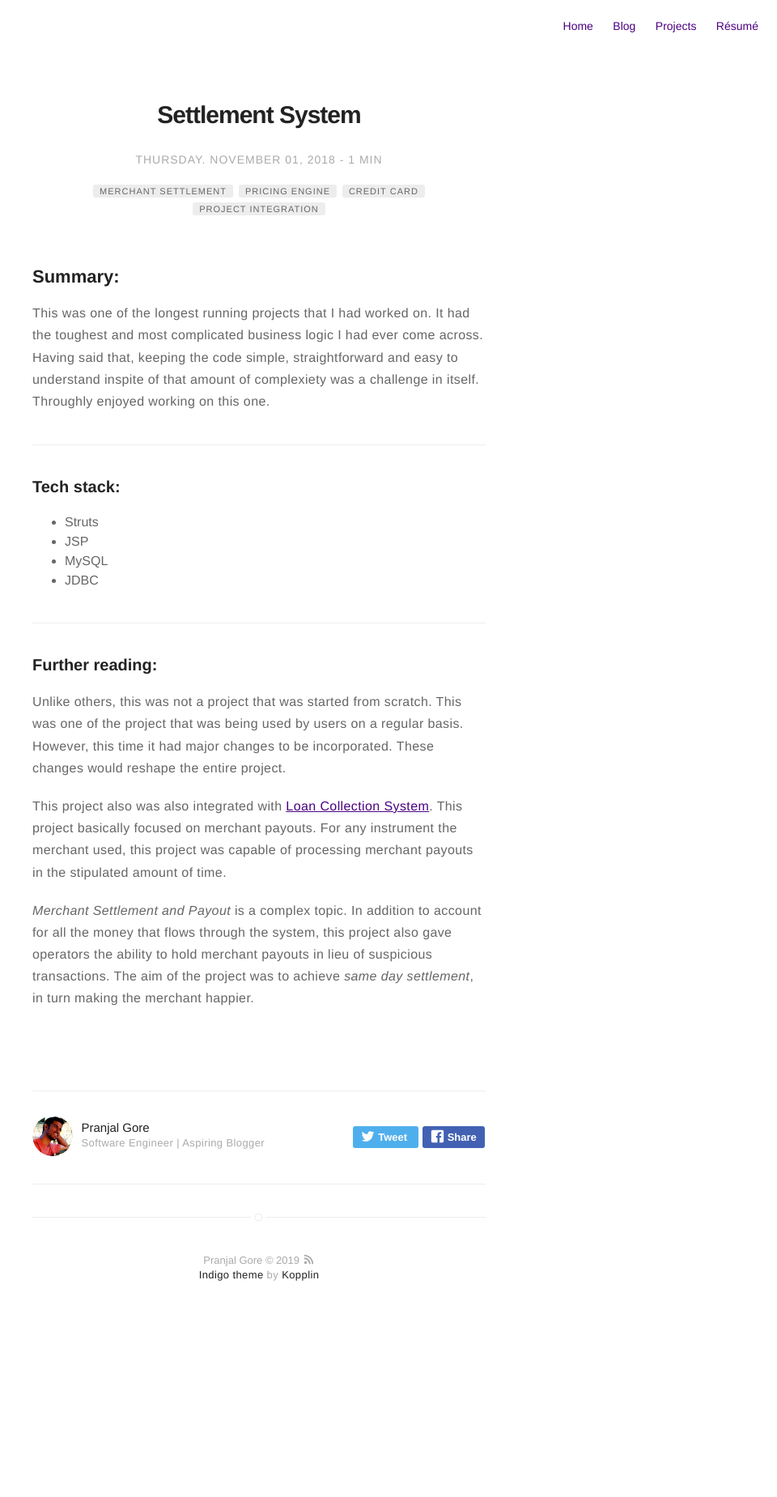
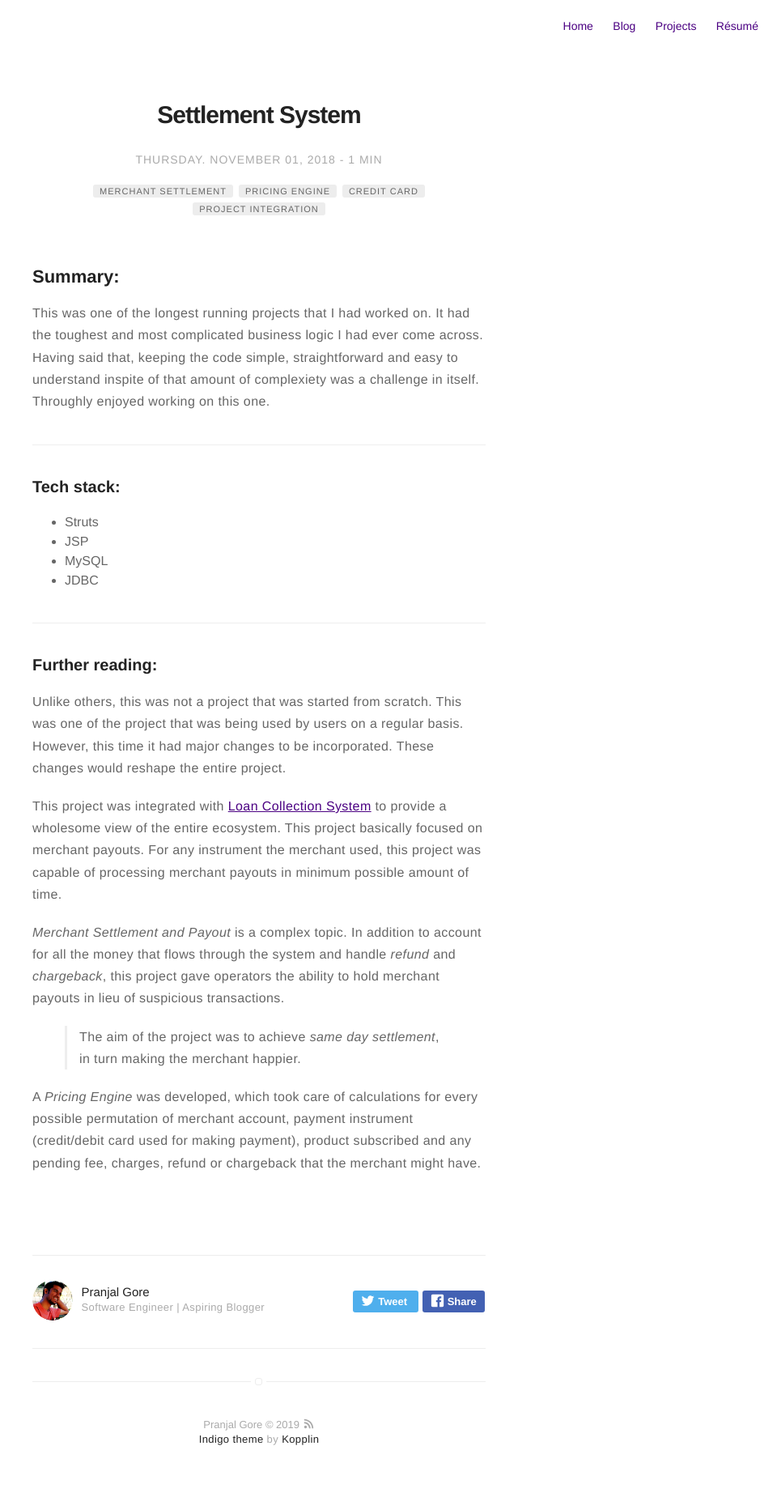
Before and after one commit to jalispran/jalispran, a Jekyll site: the page built from _posts/2018-11-01-Settlement-system.markdown, in a window 1280 px wide. Shown: the whole page at 81% size, without its empty margins (320-1280 px from the left). Built offline with Jekyll 4.4.1, drawn with Linux system fonts in a browser that asks for light colours; before the commit the page ends 1646 px from its top, so only the background shows below that.

Commit message:
Settlement System

```diff
--- a/_posts/2016-01-23-indigo-jekyll-theme.markdown
+++ b/_posts/2016-01-23-indigo-jekyll-theme.markdown
@@ -5,7 +5,7 @@ date: 2016-01-23 22:10
 tag: jekyll
 image: https://koppl.in/indigo/assets/images/jekyll-logo-light-solid.png
 headerImage: true
-projects: true
+projects: false
 hidden: true # don't count this post in blog pagination
 description: "This is a simple and minimalist template for Jekyll for those who likes to eat noodles."
 category: project
--- a/_posts/2018-11-01-Settlement-system.markdown
+++ b/_posts/2018-11-01-Settlement-system.markdown
@@ -32,6 +32,12 @@ This was one of the longest running projects that I had worked on. It had the to
 ### Further reading:
 Unlike others, this was not a project that was started from scratch. This was one of the project that was being used by users on a regular basis. However, this time it had major changes to be incorporated. These changes would reshape the entire project.
 
-This project also was also integrated with [Loan Collection System](). This project basically focused on merchant payouts. For any instrument the merchant used, this project was capable of processing merchant payouts in the stipulated amount of time.
+This project was integrated with [Loan Collection System][1] to provide a wholesome view of the entire ecosystem. This project basically focused on merchant payouts. For any instrument the merchant used, this project was capable of processing merchant payouts in minimum possible amount of time.
 
-*Merchant Settlement and Payout* is a complex topic. In addition to account for all the money that flows through the system, this project also gave operators the ability to hold merchant payouts in lieu of suspicious transactions. The aim of the project was to achieve *same day settlement*, in turn making the merchant happier.
+*Merchant Settlement and Payout* is a complex topic. In addition to account for all the money that flows through the system and handle *refund* and *chargeback*, this project gave operators the ability to hold merchant payouts in lieu of suspicious transactions.
+
+>The aim of the project was to achieve *same day settlement*, in turn making the merchant happier.
+
+A *Pricing Engine* was developed, which took care of calculations for every possible permutation of merchant account, payment instrument (credit/debit card used for making payment), product subscribed and any pending fee, charges, refund or chargeback that the merchant might have.
+
+[1]: {{site.url}}/Loan-Collection-System
```
